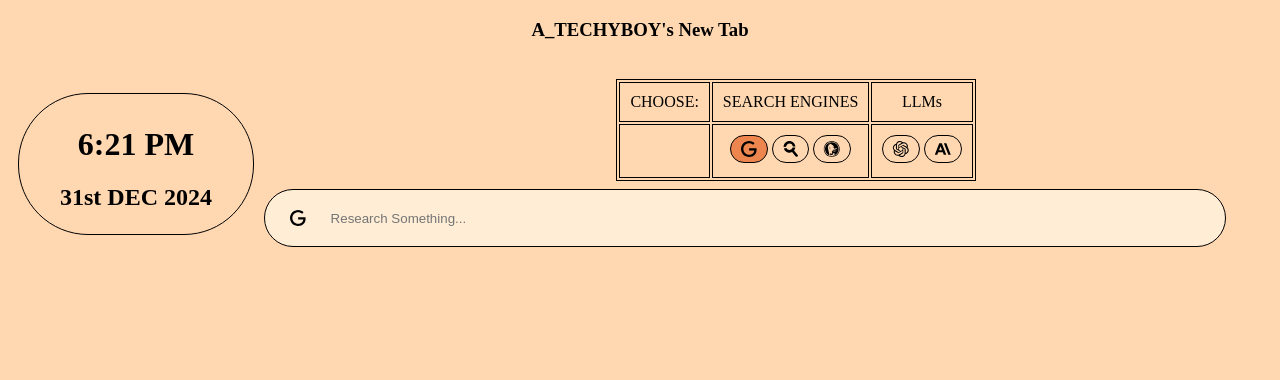
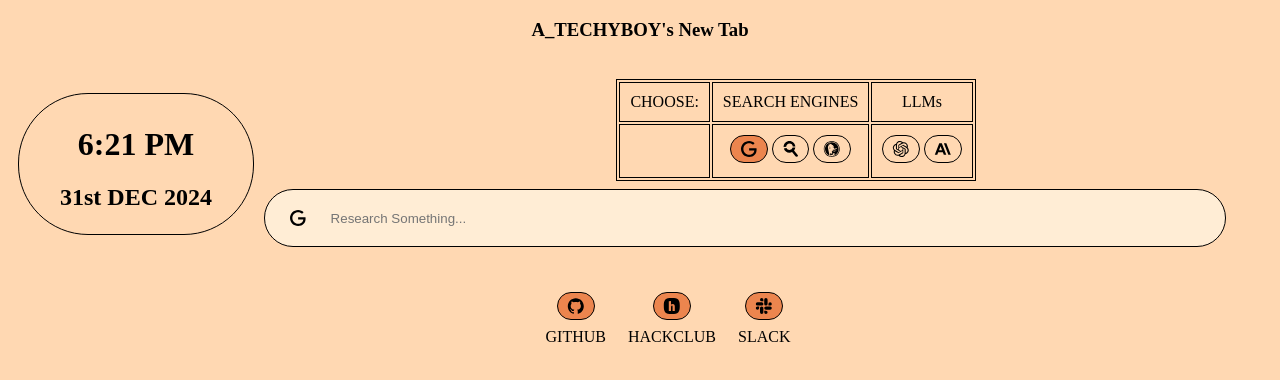
Before and after one commit to ms7ru/NEW-TAB, a plain HTML site: page index.html in a window 1280 px wide. Shown: the top 380 px of the page. Drawn offline with Linux system fonts and the light colour scheme; a web font is replaced by a local one.

Commit message:
allmost final

```diff
--- a/assets/files/style.css
+++ b/assets/files/style.css
@@ -98,7 +98,7 @@
     height: 10vh;
 }
 
-td {
+#search-options td {
     border: 1px solid #000000;
 }
 
@@ -172,8 +172,51 @@ td {
         width: 90vw;
     }
 
-    #search-icon, .search-icon-options {
+    #search-icon, .search-icon-options, {
         width: 4vw;
         height: 4vh;
     }
 }
+
+#lower-bar-of-shortcuts {
+    display: flex;
+    justify-content: center;
+    width: 100vw;
+    height: 7vh;
+    padding: 10px;
+    margin: 10px;
+}
+
+.favs-icon {
+    width: 2vw;
+    height: 2vh;
+    align-self: center;
+    border: 1px solid #000000;
+    background-color: #EC854E;
+    border-radius: 70px;
+    padding: 5px;
+    width: 2vw;
+    height: 2vh;
+    align-self: center;
+    border: 1px solid #000000;
+    border-radius: 70px;
+    padding: 5px;
+    cursor: pointer;
+    transition: all 0.3s ease;
+}
+
+.favs-icon:hover {
+    transform: scale(1.1);
+    background-color: #FFB366;
+}
+
+td {
+    align-items: center;
+    align-self: center;
+    align-content: center;
+    justify-content: center;
+    justify-items: center;
+    text-align: center;
+    padding-left: 10px;
+    padding-right: 10px;
+}
--- a/index.html
+++ b/index.html
@@ -58,7 +58,32 @@
 
     </div> <!-- End of container-clock-and-search -->
 
-    <div id="lower-bar-of-shortcuts"></div>
+    <div id="lower-bar-of-shortcuts">
+        <table>
+            <tr>
+                <td>
+                    <svg onclick="window.location.href = 'https://www.google.com';" class="favs-icon" role="img" viewBox="0 0 24 24" xmlns="http://www.w3.org/2000/svg"><title>GitHub</title><path d="M12 .297c-6.63 0-12 5.373-12 12 0 5.303 3.438 9.8 8.205 11.385.6.113.82-.258.82-.577 0-.285-.01-1.04-.015-2.04-3.338.724-4.042-1.61-4.042-1.61C4.422 18.07 3.633 17.7 3.633 17.7c-1.087-.744.084-.729.084-.729 1.205.084 1.838 1.236 1.838 1.236 1.07 1.835 2.809 1.305 3.495.998.108-.776.417-1.305.76-1.605-2.665-.3-5.466-1.332-5.466-5.93 0-1.31.465-2.38 1.235-3.22-.135-.303-.54-1.523.105-3.176 0 0 1.005-.322 3.3 1.23.96-.267 1.98-.399 3-.405 1.02.006 2.04.138 3 .405 2.28-1.552 3.285-1.23 3.285-1.23.645 1.653.24 2.873.12 3.176.765.84 1.23 1.91 1.23 3.22 0 4.61-2.805 5.625-5.475 5.92.42.36.81 1.096.81 2.22 0 1.606-.015 2.896-.015 3.286 0 .315.21.69.825.57C20.565 22.092 24 17.592 24 12.297c0-6.627-5.373-12-12-12"/></svg>
+                </td>
+                <td>
+                    <svg onclick="window.location.href = 'https://www.hackclub.com';" class="favs-icon" role="img" viewBox="0 0 24 24" xmlns="http://www.w3.org/2000/svg"><title>Hack Club</title><path d="M12 0C2.4 0 0 2.4 0 12s2.4 12 12 12 12-2.4 12-12S21.6 0 12 0zm4.5 19.5094h-3.3094V13.003c0-.975-.1875-1.6218-.8343-1.6218-.7125 0-1.575 1.003-1.575 2.625v5.503H7.5V4.9689l3.2906-.5625v5.428c.7125-.6468 1.7063-.928 2.7188-.928 2.1562 0 2.9906 1.4156 2.9906 3.628z"/></svg>
+                </td>
+                <td>
+                    <svg onclick="window.location.href = 'https://hackclub.slack.com/';" class="favs-icon" role="img" viewBox="0 0 24 24" xmlns="http://www.w3.org/2000/svg"><title>Slack</title><path d="M5.042 15.165a2.528 2.528 0 0 1-2.52 2.523A2.528 2.528 0 0 1 0 15.165a2.527 2.527 0 0 1 2.522-2.52h2.52v2.52zM6.313 15.165a2.527 2.527 0 0 1 2.521-2.52 2.527 2.527 0 0 1 2.521 2.52v6.313A2.528 2.528 0 0 1 8.834 24a2.528 2.528 0 0 1-2.521-2.522v-6.313zM8.834 5.042a2.528 2.528 0 0 1-2.521-2.52A2.528 2.528 0 0 1 8.834 0a2.528 2.528 0 0 1 2.521 2.522v2.52H8.834zM8.834 6.313a2.528 2.528 0 0 1 2.521 2.521 2.528 2.528 0 0 1-2.521 2.521H2.522A2.528 2.528 0 0 1 0 8.834a2.528 2.528 0 0 1 2.522-2.521h6.312zM18.956 8.834a2.528 2.528 0 0 1 2.522-2.521A2.528 2.528 0 0 1 24 8.834a2.528 2.528 0 0 1-2.522 2.521h-2.522V8.834zM17.688 8.834a2.528 2.528 0 0 1-2.523 2.521 2.527 2.527 0 0 1-2.52-2.521V2.522A2.527 2.527 0 0 1 15.165 0a2.528 2.528 0 0 1 2.523 2.522v6.312zM15.165 18.956a2.528 2.528 0 0 1 2.523 2.522A2.528 2.528 0 0 1 15.165 24a2.527 2.527 0 0 1-2.52-2.522v-2.522h2.52zM15.165 17.688a2.527 2.527 0 0 1-2.52-2.523 2.526 2.526 0 0 1 2.52-2.52h6.313A2.527 2.527 0 0 1 24 15.165a2.528 2.528 0 0 1-2.522 2.523h-6.313z"/></svg>
+                </td>
+            </tr>
+            <tr>
+                <td>
+                    GITHUB
+                </td>
+                <td>
+                    HACKCLUB
+                </td>
+                <td>
+                    SLACK
+                </td>
+            </tr>
+        </table>
+    </div>
 
     <script src="./assets/files/script.js"></script>
 </body>
```
